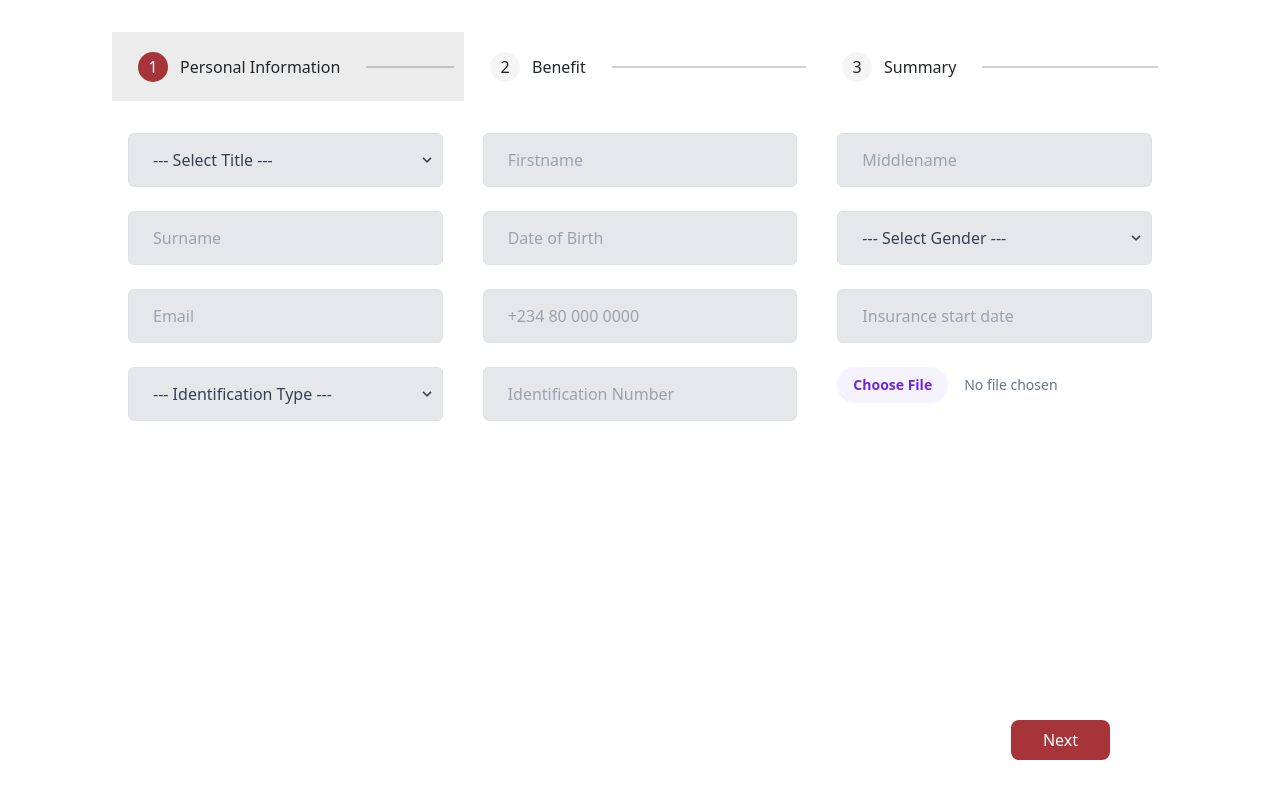
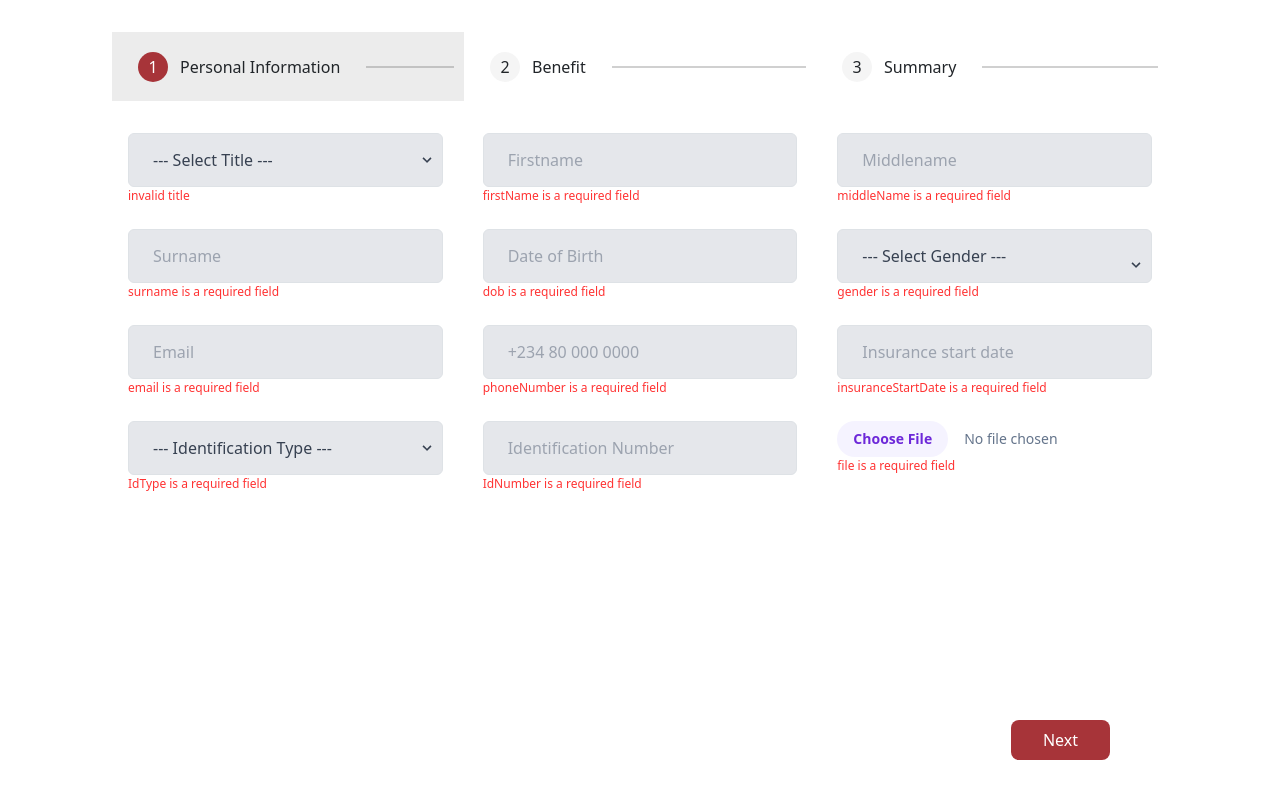
Before and after one commit to Edesiri2/reactForm, a React (Create React App) app in the folder Custodian.Form.WholeLifeAssurance/ClientApp/: page / in a window 1280 px wide. Both pictures are taken after a click on the button "Next". Built offline with nearby package versions, Linux system fonts and the light colour scheme.

Commit message:
using formik to handle validation and form submission

```diff
--- a/Custodian.Form.WholeLifeAssurance/ClientApp/src/components/onboarding/Onboarding.tsx
+++ b/Custodian.Form.WholeLifeAssurance/ClientApp/src/components/onboarding/Onboarding.tsx
@@ -1,4 +1,4 @@
-import { useState, useEffect } from "react";
+import { useState, useEffect, useRef } from "react";
 import { steps } from "./Steps";
 
 import Benefit from "../benefit/Benefit";
@@ -13,13 +13,29 @@ const Onboarding = () => {
   const [isActive, setIsActive] = useState(0);
   const [isModal, setIsModal] = useState(false);
   const [modalData, setModalData] = useState<string[]>([]);
-  const [personalInformation, setPersonalInformation] = useState<any>(null);
+  const [personalInformation, setPersonalInformation] = useState<any>({
+    title: "",
+    firstName: "",
+    middleName: "",
+    surname: "",
+    dob: "",
+    gender: "",
+    email: "",
+    phoneNumber: "",
+    insuranceStartDate: "",
+    IdType: "",
+    IdNumber: "",
+    file: "",
+  });
   const [benefitData, setBenefitData] = useState<any>(null);
   const [error, setError] = useState({});
+
+  const personalDataRef = useRef<any>();
 
   const handleIsActive = (active: any) => {
     setIsActive(active);
   };
+
   const handlePersonalData = (data: any) => {
     setPersonalInformation(data);
     console.log(data);
@@ -32,32 +48,21 @@ const Onboarding = () => {
     setIsModal(!isModal);
   };
 
-  const handleNext = async (active: any) => {
-    const { error: pe, value } =
-      personalInformationValidation(personalInformation);
-
-    if (pe === undefined) {
-      setError({});
-      alert("Hello world!");
-      setOnboardingSteps((prevArray) => {
-        const updated = [...prevArray];
-        updated[active].isComplete = true;
-        return updated;
-      });
-      if (steps.length - 1 > active) {
-        setIsActive(active + 1);
-      }
-    } else {
-      const e: any[] = pe.details;
-      let newError = {};
-      e.forEach((item) => {
-        newError = { ...newError, [item.context.label]: item.message };
-      });
-
-      console.log("Error:", newError);
-      setError(newError);
+  const handleNext = async (values: any) => {
+    if (isActive === 0) {
+      personalFormik.handleSubmit();
     }
   };
+
+  const personalFormik = useFormik({
+    initialValues: personalInformation && personalInformation,
+    validationSchema: personalInformationValidation,
+    onSubmit: (values) => {
+      if (steps.length - 1 > isActive) {
+        setIsActive(isActive + 1);
+      }
+    },
+  });
 
   const handlePrev = (active: any) => {
     if (active > 0) {
@@ -128,6 +133,7 @@ const Onboarding = () => {
                   handlePersonalData={handlePersonalData}
                   oldData={personalInformation}
                   error={error}
+                  formik={personalFormik}
                 />
               </div>
             </div>
@@ -162,10 +168,9 @@ const Onboarding = () => {
           ) : null}
           {isActive < steps.length - 1 ? (
             <button
+              type="submit"
               className="bg-[#A73439] px-[2rem] py-[.5rem] rounded-lg text-[#fff] hover:bg-[#A73439]/90"
-              onClick={() => {
-                handleNext(isActive);
-              }}
+              onClick={handleNext}
             >
               Next
             </button>
--- a/Custodian.Form.WholeLifeAssurance/ClientApp/src/components/personal-information/PersonalInformation.tsx
+++ b/Custodian.Form.WholeLifeAssurance/ClientApp/src/components/personal-information/PersonalInformation.tsx
@@ -1,32 +1,8 @@
-import React, { useEffect, useState } from "react";
-import { Formik } from "formik";
+import React, { useEffect, useRef, useState } from "react";
+import { Formik, useFormik } from "formik";
 import { Title } from "../data/title.data";
 
-const PersonalInformation = ({ handlePersonalData, oldData, error }: any) => {
-  const [personalData, setPersonalData] = useState({
-    title: oldData && oldData.title,
-    firstName: oldData && oldData.firstName,
-    middleName: oldData && oldData.middleName,
-    surname: oldData && oldData.surname,
-    dob: oldData && oldData.dob,
-    gender: oldData && oldData.gender,
-    email: oldData && oldData.email,
-    phoneNumber: oldData && oldData.phoneNumber,
-    insuranceStartDate: oldData && oldData.insuranceStartDate,
-    IdType: oldData && oldData.IdType,
-    IdNumber: oldData && oldData.IdNumber,
-    file: oldData && oldData.file,
-  });
-
-  const handleChange = (e: any) => {
-    // e.prevent.default();
-    setPersonalData({ ...personalData, [e.target.name]: e.target.value });
-    handlePersonalData({ ...personalData, [e.target.name]: e.target.value });
-  };
-
-  // useEffect(() => {
-  //   console.log("Error:", typeof error.ValidationError);
-  // });
+const PersonalInformation = ({ formik }: any) => {
   return (
     <div>
       <div>
@@ -37,8 +13,8 @@ const PersonalInformation = ({ handlePersonalData, oldData, error }: any) => {
                 className="block appearance-none w-full bg-gray-200 border border-gray-200 text-gray-700 py-3 px-4 pr-8 rounded leading-tight focus:outline-none focus:bg-white focus:border-gray-500"
                 id="grid-state"
                 name="title"
-                onChange={handleChange}
-                defaultValue={personalData?.title}
+                onChange={formik.handleChange}
+                defaultValue={formik.values?.title}
               >
                 <option>--- Select Title ---</option>
                 {Title.map((item, index) => (
@@ -57,8 +33,10 @@ const PersonalInformation = ({ handlePersonalData, oldData, error }: any) => {
                 </svg>
               </div>
             </div>
-            {error && error.title && (
-              <p className="text-[12px] text-[#ff3333]">{error.title}</p>
+            {formik.errors.title && (
+              <p className="text-[12px] text-[#ff3333]">
+                {formik.errors.title}
+              </p>
             )}
           </div>
           <div className="w-full md:w-1/3 px-3 flex flex-col">
@@ -68,11 +46,13 @@ const PersonalInformation = ({ handlePersonalData, oldData, error }: any) => {
               type="text"
               placeholder="Firstname"
               name="firstName"
-              onChange={handleChange}
-              defaultValue={personalData?.firstName}
+              onChange={formik.handleChange}
+              defaultValue={formik.values.firstName}
             />
-            {error && error.firstName && (
-              <p className="text-[12px] text-[#ff3333]">{error.firstName}</p>
+            {formik.errors.firstName && (
+              <p className="text-[12px] text-[#ff3333]">
+                {formik.errors.firstName}
+              </p>
             )}
           </div>
           <div className="w-full md:w-1/3 px-3">
@@ -82,11 +62,13 @@ const PersonalInformation = ({ handlePersonalData, oldData, error }: any) => {
               type="text"
               placeholder="Middlename"
               name="middleName"
-              defaultValue={personalData?.middleName}
-              onChange={handleChange}
+              defaultValue={formik.value?.middleName}
+              onChange={formik.handleChange}
             />
-            {error && error.middleName && (
-              <p className="text-[12px] text-[#ff3333]">{error.middleName}</p>
+            {formik.errors.middleName && (
+              <p className="text-[12px] text-[#ff3333]">
+                {formik.errors.middleName}
+              </p>
             )}
           </div>
         </div>
@@ -98,11 +80,13 @@ const PersonalInformation = ({ handlePersonalData, oldData, error }: any) => {
               type="text"
               placeholder="Surname"
               name="surname"
-              defaultValue={personalData?.surname}
-              onChange={handleChange}
+              defaultValue={formik.values?.surname}
+              onChange={formik.handleChange}
             />
-            {error && error.surname && (
-              <p className="text-[12px] text-[#ff3333]">{error.surname}</p>
+            {formik.errors.surname && (
+              <p className="text-[12px] text-[#ff3333]">
+                {formik.errors.surname}
+              </p>
             )}
           </div>
           <div className="w-full md:w-1/3 px-3">
@@ -114,11 +98,11 @@ const PersonalInformation = ({ handlePersonalData, oldData, error }: any) => {
               onBlur={(e) => (e.target.type = "text")}
               placeholder="Date of Birth"
               name="dob"
-              defaultValue={personalData?.dob}
-              onChange={handleChange}
+              defaultValue={formik.values?.dob}
+              onChange={formik.handleChange}
             />
-            {error && error.dob && (
-              <p className="text-[12px] text-[#ff3333]">{error.dob}</p>
+            {formik.errors.dob && (
+              <p className="text-[12px] text-[#ff3333]">{formik.errors.dob}</p>
             )}
           </div>
           <div className="w-full md:w-1/3 px-3">
@@ -127,8 +111,8 @@ const PersonalInformation = ({ handlePersonalData, oldData, error }: any) => {
                 className="block appearance-none w-full bg-gray-200 border border-gray-200 text-gray-700 py-3 px-4 pr-8 rounded leading-tight focus:outline-none focus:bg-white focus:border-gray-500"
                 id="grid-state"
                 name="gender"
-                defaultValue={personalData?.gender}
-                onChange={handleChange}
+                defaultValue={formik.values?.gender}
+                onChange={formik.handleChange}
               >
                 <option>--- Select Gender ---</option>
                 <option value="male">Male</option>
@@ -143,8 +127,10 @@ const PersonalInformation = ({ handlePersonalData, oldData, error }: any) => {
                   <path d="M9.293 12.95l.707.707L15.657 8l-1.414-1.414L10 10.828 5.757 6.586 4.343 8z" />
                 </svg>
               </div>
-              {error && error.gender && (
-                <p className="text-[12px] text-[#ff3333]">{error.gender}</p>
+              {formik.errors.gender && (
+                <p className="text-[12px] text-[#ff3333]">
+                  {formik.errors.gender}
+                </p>
               )}
             </div>
           </div>
@@ -157,11 +143,13 @@ const PersonalInformation = ({ handlePersonalData, oldData, error }: any) => {
               type="email"
               placeholder="Email"
               name="email"
-              defaultValue={personalData?.email}
-              onChange={handleChange}
+              defaultValue={formik.values?.email}
+              onChange={formik.handleChange}
             />
-            {error && error.email && (
-              <p className="text-[12px] text-[#ff3333]">{error.email}</p>
+            {formik.errors.email && (
+              <p className="text-[12px] text-[#ff3333]">
+                {formik.errors.email}
+              </p>
             )}
           </div>
           <div className="w-full md:w-1/3 px-3">
@@ -171,11 +159,13 @@ const PersonalInformation = ({ handlePersonalData, oldData, error }: any) => {
               type="tel"
               placeholder="+234 80 000 0000"
               name="phoneNumber"
-              defaultValue={personalData?.phoneNumber}
-              onChange={handleChange}
+              defaultValue={formik.values?.phoneNumber}
+              onChange={formik.handleChange}
             />
-            {error && error.phoneNumber && (
-              <p className="text-[12px] text-[#ff3333]">{error.phoneNumber}</p>
+            {formik.errors.phoneNumber && (
+              <p className="text-[12px] text-[#ff3333]">
+                {formik.errors.phoneNumber}
+              </p>
             )}
           </div>
           <div className="w-full md:w-1/3 px-3">
@@ -187,12 +177,12 @@ const PersonalInformation = ({ handlePersonalData, oldData, error }: any) => {
               onFocus={(e) => (e.target.type = "date")}
               onBlur={(e) => (e.target.type = "text")}
               name="insuranceStartDate"
-              defaultValue={personalData?.insuranceStartDate}
-              onChange={handleChange}
+              defaultValue={formik.values?.insuranceStartDate}
+              onChange={formik.handleChange}
             />
-            {error && error.insuranceStartDate && (
+            {formik.errors.insuranceStartDate && (
               <p className="text-[12px] text-[#ff3333]">
-                {error.insuranceStartDate}
+                {formik.errors.insuranceStartDate}
               </p>
             )}
           </div>
@@ -204,8 +194,8 @@ const PersonalInformation = ({ handlePersonalData, oldData, error }: any) => {
                 className="block appearance-none w-full bg-gray-200 border border-gray-200 text-gray-700 py-3 px-4 pr-8 rounded leading-tight focus:outline-none focus:bg-white focus:border-gray-500"
                 id="grid-state"
                 name="IdType"
-                defaultValue={personalData?.IdType}
-                onChange={handleChange}
+                defaultValue={formik.values?.IdType}
+                onChange={formik.handleChange}
               >
                 <option>--- Identification Type ---</option>
                 <option value="Driver License">Driver License</option>
@@ -224,8 +214,10 @@ const PersonalInformation = ({ handlePersonalData, oldData, error }: any) => {
                 </svg>
               </div>
             </div>
-            {error && error.IdType && (
-              <p className="text-[12px] text-[#ff3333]">{error.IdType}</p>
+            {formik.errors.IdType && (
+              <p className="text-[12px] text-[#ff3333]">
+                {formik.errors.IdType}
+              </p>
             )}
           </div>
           <div className="w-full md:w-1/3 px-3">
@@ -235,11 +227,13 @@ const PersonalInformation = ({ handlePersonalData, oldData, error }: any) => {
               type="text"
               name="IdNumber"
               placeholder="Identification Number"
-              defaultValue={personalData?.IdNumber}
-              onChange={handleChange}
+              defaultValue={formik.values?.IdNumber}
+              onChange={formik.handleChange}
             />
-            {error && error.IdNumber && (
-              <p className="text-[12px] text-[#ff3333]">{error.IdNumber}</p>
+            {formik.errors.IdNumber && (
+              <p className="text-[12px] text-[#ff3333]">
+                {formik.errors.IdNumber}
+              </p>
             )}
           </div>
           <div className="w-full md:w-1/3 px-3 mb-6 md:mb-0">
@@ -247,10 +241,11 @@ const PersonalInformation = ({ handlePersonalData, oldData, error }: any) => {
               type="file"
               className="block w-full text-sm text-slate-500 file:mr-4 file:py-2 file:px-4 file:rounded-full file:border-0 file:text-sm file:font-semibold file:bg-violet-50 file:text-violet-700 hover:file:bg-violet-100"
               name="file"
-              onChange={handleChange}
+              defaultValue={formik.values?.file}
+              onChange={formik.handleChange}
             />
-            {error && error.file && (
-              <p className="text-[12px] text-[#ff3333]">{error.file}</p>
+            {formik.errors.file && (
+              <p className="text-[12px] text-[#ff3333]">{formik.errors.file}</p>
             )}
           </div>
         </div>
--- a/Custodian.Form.WholeLifeAssurance/ClientApp/src/validation/personalData.validation.ts
+++ b/Custodian.Form.WholeLifeAssurance/ClientApp/src/validation/personalData.validation.ts
@@ -1,24 +1,18 @@
-// import { object, string } from "yup";
-import Joi from "joi";
+import { object, string } from "yup";
 
-const validator = (schema: any) => (payload: any) =>
-  schema.validate(payload, { abortEarly: false });
-
-const personalInformation = Joi.object({
-  title: Joi.string().required(),
-  firstName: Joi.string().required(),
-  middleName: Joi.string().required(),
-  surname: Joi.string().required(),
-  dob: Joi.string().required(),
-  gender: Joi.string().required(),
-  email: Joi.string().required(),
-  phoneNumber: Joi.string().required(),
-  insuranceStartDate: Joi.string().required(),
-  IdType: Joi.string().required(),
-  IdNumber: Joi.string().required(),
-  file: Joi.string().required(),
+const personalInformationValidation = object({
+  title: string().required("invalid title"),
+  firstName: string().required(),
+  middleName: string().required(),
+  surname: string().required(),
+  dob: string().required(),
+  gender: string().required(),
+  email: string().required(),
+  phoneNumber: string().required(),
+  insuranceStartDate: string().required(),
+  IdType: string().required(),
+  IdNumber: string().required(),
+  file: string().required(),
 });
 
-const personalInformationValidation = validator(personalInformation);
-
 export default personalInformationValidation;
```
